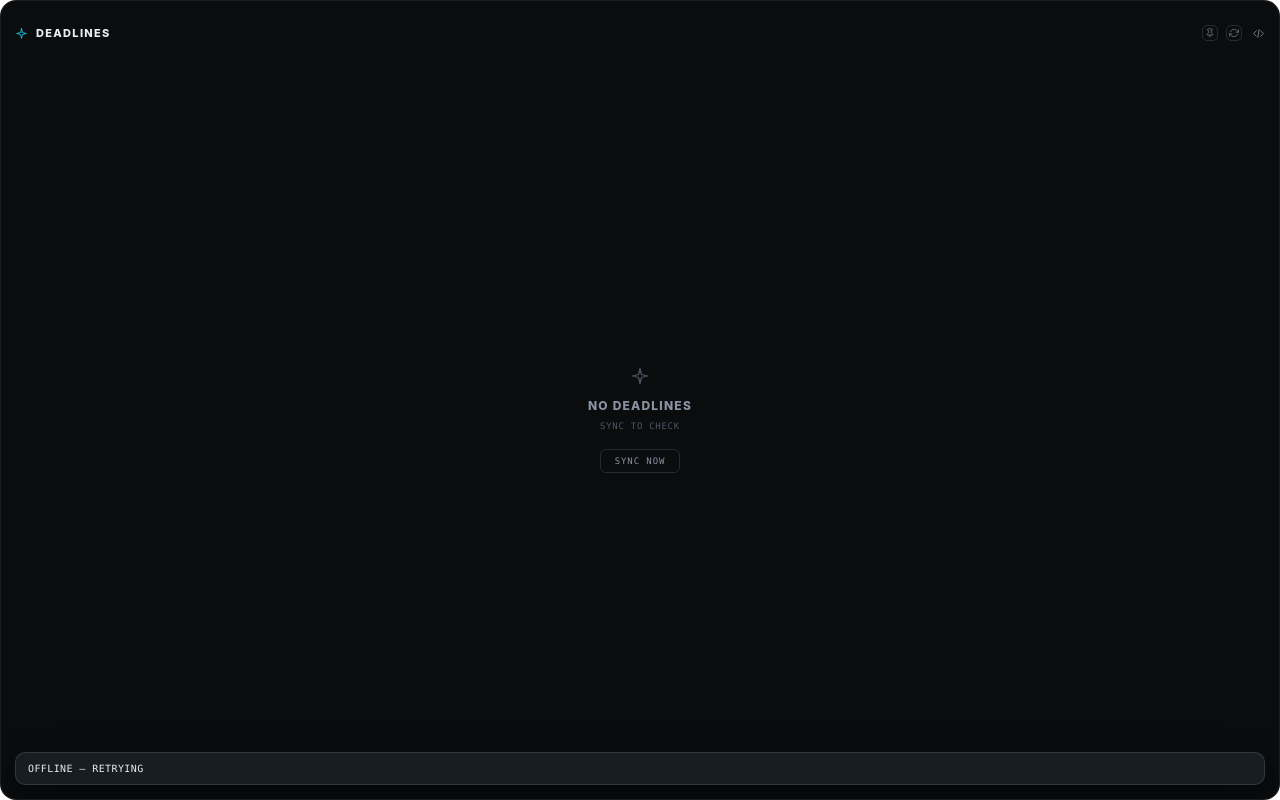
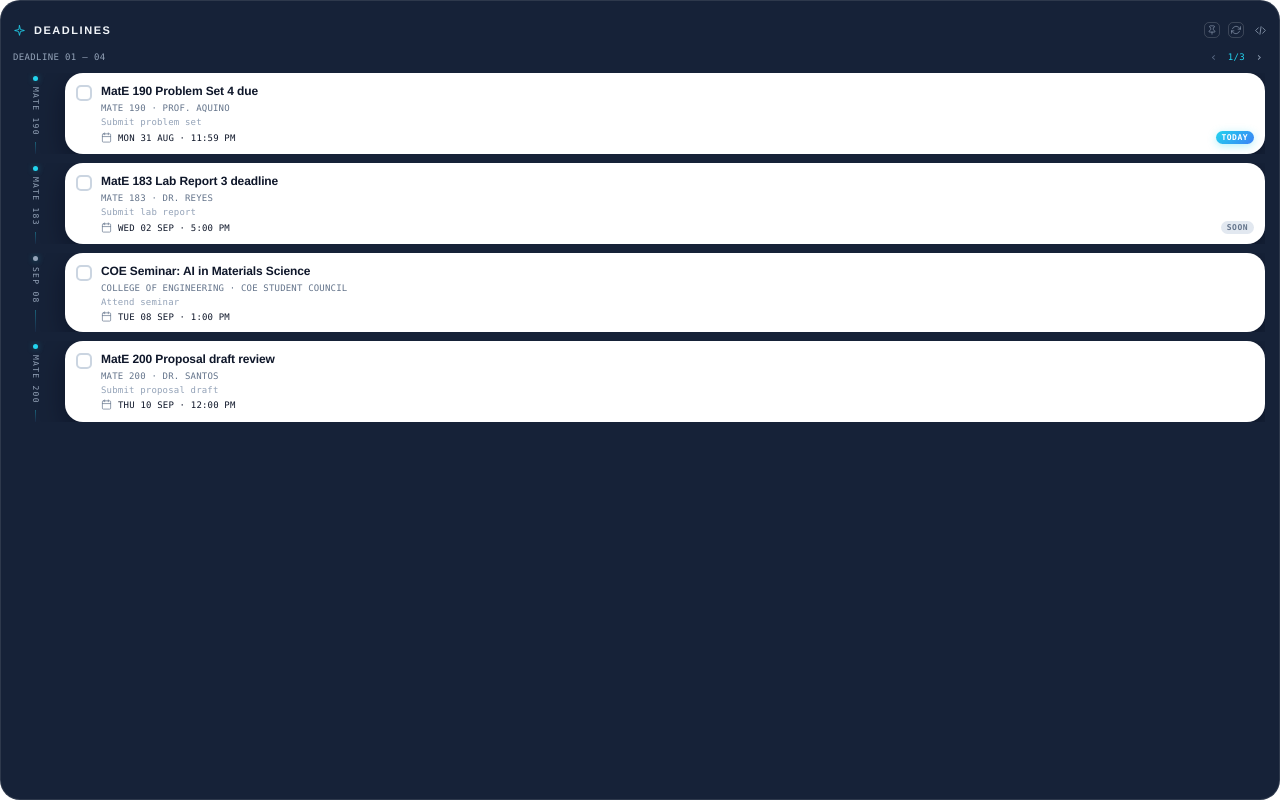
Before and after one commit to Aljeu/deadline-widget, a React (Vite) app in the folder frontend/: page / in a window 1280 px wide. Built offline with nearby package versions, Linux system fonts and the light colour scheme; no server answers.

Commit message:
Bento redesign: cobalt canvas #162238, pure-white bento cards, split-axis timeline rail (course/date vertical), 360×520 window, mock-data fallback with API adapter, updated DESIGN.md

```diff
--- a/frontend/src/App.jsx
+++ b/frontend/src/App.jsx
@@ -1,19 +1,50 @@
-// App.jsx — orchestrator: load cards, paginate, check with undo, sync.
+// App.jsx — orchestrator: load cards (API → mock fallback), paginate, check with undo, sync.
 import React, { useCallback, useEffect, useMemo, useRef, useState } from 'react';
 import { AnimatePresence } from 'motion/react';
 import Header from './components/Header.jsx';
 import CardList, { PAGE_SIZE } from './components/CardList.jsx';
 import Toast from './components/Toast.jsx';
 import { StarIcon } from './components/icons.jsx';
+import { MOCK_CARDS } from './mockData.js';
 import * as api from './api.js';
 
-/** Same ordering the backend uses: deadline asc (nulls last), then created_at desc. */
+/**
+ * Adapter: backend card -> UI schema.
+ * Backend: { id, subject, course_code, sender, deadline_date, action_summary, status, created_at }
+ * UI:      { email_id, subject, category_type: COURSE|ANNOUNCEMENT, source, sender, deadline_date, action_summary }
+ */
+function mapApiCard(c) {
+  return {
+    email_id: String(c.id),
+    subject: c.subject,
+    category_type: c.course_code ? 'COURSE' : 'ANNOUNCEMENT',
+    source: c.course_code || 'College of Engineering',
+    sender: c.sender,
+    deadline_date: c.deadline_date || '',
+    action_summary: c.action_summary || '',
+  };
+}
+
+/** Real API when reachable (live deadlines); static mock data during pure-frontend dev. */
+async function loadCards() {
+  try {
+    const data = await api.getCards();
+    if (data && Array.isArray(data.cards) && data.cards.length > 0) {
+      return data.cards.map(mapApiCard);
+    }
+  } catch { /* backend down — fall through to mock */ }
+  return MOCK_CARDS;
+}
+
+/** Same ordering the backend uses: deadline asc (nulls/empty last), then email_id. */
 function sortCards(cards) {
   return [...cards].sort((a, b) => {
-    if (a.deadline_date === b.deadline_date) return String(b.created_at).localeCompare(String(a.created_at));
-    if (!a.deadline_date) return 1;
-    if (!b.deadline_date) return -1;
-    return String(a.deadline_date).localeCompare(String(b.deadline_date));
+    const da = a.deadline_date || '';
+    const db = b.deadline_date || '';
+    if (da === db) return String(a.email_id).localeCompare(String(b.email_id));
+    if (!da) return 1;
+    if (!db) return -1;
+    return da.localeCompare(db);
   });
 }
 
@@ -32,8 +63,8 @@ export default function App() {
 
   const load = useCallback(async () => {
     try {
-      const data = await api.getCards();
-      setCards(sortCards(data.cards || []));
+      const data = await loadCards();
+      setCards(sortCards(data));
     } catch {
       setToast({ kind: 'error', message: 'Offline — retrying' });
     }
@@ -68,17 +99,23 @@ export default function App() {
   }, [page, pageCount]);
 
   const handleCheck = useCallback(
-    async (id) => {
-      const idx = cards.findIndex((c) => c.id === id);
+    async (emailId) => {
+      const idx = cards.findIndex((c) => c.email_id === emailId);
       if (idx === -1) return;
       const removed = cards[idx];
-      setCards((prev) => prev.filter((c) => c.id !== id));
+      setCards((prev) => prev.filter((c) => c.email_id !== emailId));
       try {
-        const res = await api.checkCard(id);
-        rollbackRef.current = res.rollback_id;
-        setToast({ kind: 'cleared', message: 'Cleared', rollback_id: res.rollback_id });
+        // Mock items aren't in the backend — treat as instantly cleared with a
+        // client-side rollback; real items go through the API + rollback log.
+        const numericId = Number(emailId);
+        if (Number.isInteger(numericId) && numericId > 0) {
+          const res = await api.checkCard(numericId);
+          rollbackRef.current = res.rollback_id;
+        } else {
+          rollbackRef.current = `mock-${emailId}`;
+        }
+        setToast({ kind: 'cleared', message: 'Cleared', rollback_id: rollbackRef.current });
       } catch {
-        // Restore at the original position.
         setCards((prev) => {
           const next = [...prev];
           next.splice(Math.min(idx, next.length), 0, removed);
@@ -95,9 +132,17 @@ export default function App() {
     setToast(null);
     if (rollbackId == null) return;
     try {
-      const res = await api.undo(rollbackId);
-      if (res.ok && res.card) {
-        setCards((prev) => sortCards([...prev.filter((c) => c.id !== res.card.id), res.card]));
+      if (String(rollbackId).startsWith('mock-')) {
+        // Restore the mock card (look it up from the source list).
+        const emailId = String(rollbackId).replace('mock-', '');
+        const card = MOCK_CARDS.find((c) => c.email_id === emailId);
+        if (card) setCards((prev) => sortCards([...prev, card]));
+      } else {
+        const res = await api.undo(rollbackId);
+        if (res.ok && res.card) {
+          const restored = mapApiCard(res.card);
+          setCards((prev) => sortCards([...prev.filter((c) => c.email_id !== restored.email_id), restored]));
+        }
       }
     } catch {
       setToast({ kind: 'error', message: 'Undo failed' });
--- a/frontend/src/components/Card.jsx
+++ b/frontend/src/components/Card.jsx
@@ -1,5 +1,5 @@
-// Card.jsx — deadline card: checkbox (strikethrough + collapse), subject, meta,
-// action, deadline with urgency tag.
+// Card.jsx — floating pure-white bento card: checkbox (strikethrough + collapse),
+// subject, sender, action, deadline with urgency tag.
 import React, { useRef, useState } from 'react';
 import { motion } from 'motion/react';
 import { CalendarIcon, CheckIcon } from './icons.jsx';
@@ -49,23 +49,22 @@ function senderName(sender) {
   return (m ? m[1] : sender).trim();
 }
 
-export default function Card({ card, onCheck }) {
+export default function Card({ item, onCheck }) {
   const [checked, setChecked] = useState(false);
   const timer = useRef(null);
 
-  const deadline = formatDeadline(card.deadline_date);
-  const urgency = urgencyOf(card.deadline_date);
-  const action = card.action_summary && !/no action/i.test(card.action_summary) ? card.action_summary : null;
+  const deadline = formatDeadline(item.deadline_date);
+  const urgency = urgencyOf(item.deadline_date);
+  const action = item.action_summary && !/no action/i.test(item.action_summary) ? item.action_summary : null;
 
   const handleCheck = () => {
     if (checked) return;
     setChecked(true);
     // Strikethrough runs (0.22s); collapse + removal happen after 320ms.
-    timer.current = setTimeout(() => onCheck(card.id), 320);
+    timer.current = setTimeout(() => onCheck(item.email_id), 320);
   };
 
-  // Safety: if the card was removed by an external reload while the timer
-  // is pending, don't fire onCheck for a card that no longer exists.
+  // Safety: clear the pending timer if the card unmounts early.
   React.useEffect(() => () => clearTimeout(timer.current), []);
 
   return (
@@ -90,7 +89,7 @@ export default function Card({ card, onCheck }) {
 
       <div className="card-body">
         <div className={`card-subject${checked ? ' struck' : ''}`}>
-          {card.subject}
+          {item.subject}
           {checked && (
             <motion.span
               className="card-strikethrough"
@@ -103,8 +102,8 @@ export default function Card({ card, onCheck }) {
         </div>
 
         <div className="card-meta">
-          {card.course_code || '—'}
-          {card.sender ? ` · ${senderName(card.sender)}` : ''}
+          {item.source}
+          {item.sender ? ` · ${senderName(item.sender)}` : ''}
         </div>
 
         {action && <div className="card-action">{action}</div>}
--- a/frontend/src/components/CardList.jsx
+++ b/frontend/src/components/CardList.jsx
@@ -1,5 +1,6 @@
-// CardList.jsx — pagination row (range + chevrons + indicator) and the
-// direction-aware sliding page of cards.
+// CardList.jsx — split-axis timeline: left rail (course code / absolute date,
+// vertical), right column of floating white bento cards. Direction-aware
+// slide pagination + range/chevron indicator.
 import React from 'react';
 import { motion, AnimatePresence } from 'motion/react';
 import Card from './Card.jsx';
@@ -19,6 +20,22 @@ const cardExit = {
   marginBottom: 0,
   transition: { duration: 0.25, ease: EASE },
 };
+
+const MONTHS = ['JAN', 'FEB', 'MAR', 'APR', 'MAY', 'JUN', 'JUL', 'AUG', 'SEP', 'OCT', 'NOV', 'DEC'];
+
+/** '2026-09-04 09:00' -> 'SEP 04' for the rail's absolute date. */
+function railDate(s) {
+  if (!s) return null;
+  const m = s.match(/^(\d{4})-(\d{2})-(\d{2})/);
+  if (!m) return null;
+  return `${MONTHS[Number(m[2]) - 1]} ${m[3]}`;
+}
+
+/** Left-rail label: course code for COURSE items, absolute date for ANNOUNCEMENTs. */
+function railLabel(item) {
+  if (item.category_type === 'COURSE') return item.source || item.subject;
+  return railDate(item.deadline_date) || item.source || 'EVENT';
+}
 
 export default function CardList({ cards, dir, onCheck, onNavigate, page, pageCount, total }) {
   const from = page * PAGE_SIZE + 1;
@@ -70,14 +87,16 @@ export default function CardList({ cards, dir, onCheck, onNavigate, page, pageCo
             transition={{ duration: 0.35, ease: EASE }}
           >
             <AnimatePresence initial={false}>
-              {cards.map((card) => (
-                <motion.div
-                  key={card.id}
-                  layout
-                  exit={cardExit}
-                  style={{ overflow: 'hidden' }}
-                >
-                  <Card card={card} onCheck={onCheck} />
+              {cards.map((item) => (
+                <motion.div key={item.email_id} layout exit={cardExit} style={{ overflow: 'hidden' }}>
+                  <div className="tl-row">
+                    <div className="tl-rail">
+                      <span className={`rail-dot${item.category_type === 'COURSE' ? ' course' : ''}`} />
+                      <span className="rail-label">{railLabel(item)}</span>
+                      <span className="rail-line" />
+                    </div>
+                    <Card item={item} onCheck={onCheck} />
+                  </div>
                 </motion.div>
               ))}
             </AnimatePresence>
--- /dev/null
+++ b/frontend/src/mockData.js
@@ -0,0 +1,88 @@
+// mockData.js — static dev data (backend schema adapter lives in App.jsx).
+// Schema: { email_id, subject, category_type: COURSE|ANNOUNCEMENT, source, sender,
+//           deadline_date: "YYYY-MM-DD HH:mm", action_summary }
+// 9 items → 3 pages at 4/page. Dates are set relative to Sep 1, 2026.
+
+export const MOCK_CARDS = [
+  {
+    email_id: 'mock-1',
+    subject: 'MatE 190 Problem Set 4 due',
+    category_type: 'COURSE',
+    source: 'MatE 190',
+    sender: 'Prof. Aquino <aquino@up.edu.ph>',
+    deadline_date: '2026-08-31 23:59',
+    action_summary: 'Submit problem set',
+  },
+  {
+    email_id: 'mock-2',
+    subject: 'MatE 183 Lab Report 3 deadline',
+    category_type: 'COURSE',
+    source: 'MatE 183',
+    sender: 'Dr. Reyes <reyes@up.edu.ph>',
+    deadline_date: '2026-09-02 17:00',
+    action_summary: 'Submit lab report',
+  },
+  {
+    email_id: 'mock-3',
+    subject: 'COE Seminar: AI in Materials Science',
+    category_type: 'ANNOUNCEMENT',
+    source: 'College of Engineering',
+    sender: 'COE Student Council <coe.sc@up.edu.ph>',
+    deadline_date: '2026-09-08 13:00',
+    action_summary: 'Attend seminar',
+  },
+  {
+    email_id: 'mock-4',
+    subject: 'MatE 200 Proposal draft review',
+    category_type: 'COURSE',
+    source: 'MatE 200',
+    sender: 'Dr. Santos <santos@up.edu.ph>',
+    deadline_date: '2026-09-10 12:00',
+    action_summary: 'Submit proposal draft',
+  },
+  {
+    email_id: 'mock-5',
+    subject: 'MatE 190 Quiz 4 announcement',
+    category_type: 'COURSE',
+    source: 'MatE 190',
+    sender: 'Dept of Materials Engineering <mate@up.edu.ph>',
+    deadline_date: '2026-09-12 09:00',
+    action_summary: 'Prepare for quiz',
+  },
+  {
+    email_id: 'mock-6',
+    subject: 'Library Workshop: Citation Tools',
+    category_type: 'ANNOUNCEMENT',
+    source: 'UP Main Library',
+    sender: 'University Library <library@up.edu.ph>',
+    deadline_date: '2026-09-15 10:00',
+    action_summary: 'RSVP to workshop',
+  },
+  {
+    email_id: 'mock-7',
+    subject: 'MatE 183 Homework 6 assigned',
+    category_type: 'COURSE',
+    source: 'MatE 183',
+    sender: 'Prof. Dela Cruz <delacruz@up.edu.ph>',
+    deadline_date: '2026-09-18 23:59',
+    action_summary: 'Submit homework',
+  },
+  {
+    email_id: 'mock-8',
+    subject: 'DOST Scholarship Renewal notice',
+    category_type: 'ANNOUNCEMENT',
+    source: 'DOST-SEI',
+    sender: 'DOST Scholarship Office <dost.sei@dost.gov.ph>',
+    deadline_date: '2026-09-22 17:00',
+    action_summary: 'Prepare documents',
+  },
+  {
+    email_id: 'mock-9',
+    subject: 'MatE 200 Final report outline',
+    category_type: 'COURSE',
+    source: 'MatE 200',
+    sender: 'Dr. Santos <santos@up.edu.ph>',
+    deadline_date: '2026-09-25 23:59',
+    action_summary: 'Submit outline',
+  },
+];
--- a/frontend/src/styles.css
+++ b/frontend/src/styles.css
@@ -1,26 +1,30 @@
-/* styles.css — Deadline Widget: "Digital Concrete" design system.
-   Contract with the components (class vocabulary defined in the frontend task). */
+/* styles.css — Deadline Widget: "Digital Concrete × Warm Soft-Modernist Bento".
+   Deep cobalt-charcoal canvas, pure-white floating bento cards, split-axis
+   timeline rail, cyan→blue electric accents. */
 
 :root {
-  --bg: #0A0C0E;
-  --surface: #12151A;
-  --surface-2: #181C23;
-  --border: rgba(255, 255, 255, 0.06);
-  --border-strong: rgba(255, 255, 255, 0.12);
-  --text: #E9EDF2;
-  --muted: #8A93A2;
-  --faint: #4E5763;
+  --bg: #162238;            /* cobalt-charcoal canvas */
+  --surface: #FFFFFF;       /* floating bento cards */
+  --surface-2: #F1F5F9;     /* card hover */
+  --border: rgba(255, 255, 255, 0.08);
+  --border-strong: rgba(255, 255, 255, 0.16);
+  --text: #F1F5F9;          /* on-canvas text */
+  --muted: #94A3B8;         /* on-canvas secondary */
+  --faint: #5B6B85;         /* on-canvas hints */
+  --ink: #0F172A;           /* on-card text */
+  --slate: #64748B;         /* on-card secondary */
+  --slate-soft: #94A3B8;    /* on-card faint */
   --cyan: #22D3EE;
   --blue: #3B82F6;
   --accent-grad: linear-gradient(135deg, #22D3EE, #3B82F6);
-  --accent-soft: rgba(34, 211, 238, 0.10);
+  --accent-soft: rgba(34, 211, 238, 0.14);
   --danger: #F87171;
 
-  --sans: -apple-system, BlinkMacSystemFont, "SF Pro Display", "Segoe UI", Roboto, sans-serif;
+  --sans: "Avenir Next", "Helvetica Neue", -apple-system, BlinkMacSystemFont, sans-serif;
   --mono: "SF Mono", "JetBrains Mono", Menlo, Consolas, monospace;
 
-  --radius: 16px;
-  --card-radius: 10px;
+  --radius: 20px;
+  --card-radius: 18px;
 }
 
 * {
@@ -58,10 +62,10 @@ body {
   border-radius: var(--radius);
   overflow: hidden;
   background: var(--bg);
-  border: 1px solid rgba(255, 255, 255, 0.07);
+  border: 1px solid rgba(255, 255, 255, 0.10);
   display: flex;
   flex-direction: column;
-  padding: 14px 14px 12px;
+  padding: 12px 12px 10px;
 }
 
 /* ------------------------------------------------ header / drag region */
@@ -70,15 +74,15 @@ body {
   display: flex;
   align-items: center;
   gap: 8px;
-  height: 36px;
-  flex: 0 0 36px;
+  height: 34px;
+  flex: 0 0 34px;
   -webkit-app-region: drag;
 }
 
 .header .title {
   font-weight: 800;
   font-size: 11px;
-  letter-spacing: 0.12em;
+  letter-spacing: 0.14em;
   text-transform: uppercase;
   color: var(--text);
   flex: 1;
@@ -96,39 +100,8 @@ body {
   margin-left: 2px;
 }
 
+.pin-toggle,
 .sync-toggle {
-  -webkit-app-region: no-drag;
-  width: 16px;
-  height: 16px;
-  border: 1px solid var(--border-strong);
-  border-radius: 5px;
-  background: transparent;
-  display: flex;
-  align-items: center;
-  justify-content: center;
-  cursor: pointer;
-  transition: all 150ms ease;
-  padding: 0;
-}
-
-.sync-toggle:hover {
-  border-color: rgba(34, 211, 238, 0.55);
-  background: var(--accent-soft);
-}
-
-.sync-toggle.active {
-  background: var(--accent-grad);
-  border-color: transparent;
-  box-shadow: 0 0 12px rgba(34, 211, 238, 0.45);
-}
-
-.sync-toggle .sync-glyph {
-  color: var(--muted);
-  transition: color 150ms ease;
-}
-
-/* ---- pin / always-on-top toggle ---- */
-.pin-toggle {
   -webkit-app-region: no-drag;
   width: 16px;
   height: 16px;
@@ -143,18 +116,21 @@ body {
   transition: all 150ms ease;
 }
 
-.pin-toggle:hover {
+.pin-toggle:hover,
+.sync-toggle:hover {
   border-color: rgba(34, 211, 238, 0.55);
   background: var(--accent-soft);
 }
 
-.pin-toggle.pinned {
+.pin-toggle.pinned,
+.sync-toggle.active {
   background: var(--accent-grad);
   border-color: transparent;
   box-shadow: 0 0 12px rgba(34, 211, 238, 0.45);
 }
 
-.pin-glyph {
+.pin-glyph,
+.sync-glyph {
   color: var(--muted);
   display: flex;
   transition: color 150ms ease, transform 150ms ease;
@@ -164,10 +140,7 @@ body {
   transform: rotate(45deg);
 }
 
-.pin-toggle.pinned .pin-glyph {
-  color: #06121A;
-}
-
+.pin-toggle.pinned .pin-glyph,
 .sync-toggle.active .sync-glyph {
   color: #06121A;
 }
@@ -197,30 +170,18 @@ body {
   display: flex;
   align-items: center;
   justify-content: space-between;
-  height: 22px;
-  flex: 0 0 22px;
-  margin-bottom: 8px;
+  height: 20px;
+  flex: 0 0 20px;
+  margin-bottom: 6px;
 }
 
 .pagination-row .range {
   font-family: var(--mono);
-  font-size: 10px;
-  letter-spacing: 0.02em;
+  font-size: 9px;
+  letter-spacing: 0.04em;
   text-transform: uppercase;
   color: var(--muted);
   font-variant-numeric: tabular-nums;
-}
-
-.pagination-row .page-indicator {
-  font-family: var(--mono);
-  font-size: 10px;
-  letter-spacing: 0.04em;
-  color: var(--muted);
-  font-variant-numeric: tabular-nums;
-}
-
-.pagination-row .page-indicator.multi {
-  color: var(--cyan);
 }
 
 .page-controls {
@@ -262,13 +223,25 @@ body {
   cursor: default;
 }
 
-/* ------------------------------------------------ card list */
+.pagination-row .page-indicator {
+  font-family: var(--mono);
+  font-size: 9px;
+  letter-spacing: 0.04em;
+  color: var(--muted);
+  font-variant-numeric: tabular-nums;
+}
+
+.pagination-row .page-indicator.multi {
+  color: var(--cyan);
+}
+
+/* ------------------------------------------------ card list / timeline */
 
 .card-list {
   flex: 1;
   display: flex;
   flex-direction: column;
-  gap: 10px;
+  gap: 9px;
   overflow-y: auto;
   padding-right: 2px;
   min-height: 0;
@@ -277,7 +250,7 @@ body {
 .card-page {
   display: flex;
   flex-direction: column;
-  gap: 10px;
+  gap: 9px;
 }
 
 .card-list::-webkit-scrollbar {
@@ -293,23 +266,75 @@ body {
   background: transparent;
 }
 
-/* ------------------------------------------------ card */
+/* split-axis timeline row: fixed left rail + floating card */
+.tl-row {
+  display: flex;
+  gap: 8px;
+}
+
+.tl-rail {
+  width: 44px;
+  flex: 0 0 44px;
+  display: flex;
+  flex-direction: column;
+  align-items: center;
+  padding-top: 3px;
+}
+
+.rail-dot {
+  width: 5px;
+  height: 5px;
+  border-radius: 50%;
+  background: var(--muted);
+  box-shadow: 0 0 6px rgba(34, 211, 238, 0.35);
+  flex: 0 0 auto;
+  margin-bottom: 6px;
+}
+
+.rail-dot.course {
+  background: var(--cyan);
+}
+
+.rail-label {
+  font-family: var(--mono);
+  font-size: 8px;
+  letter-spacing: 0.16em;
+  text-transform: uppercase;
+  color: var(--muted);
+  writing-mode: vertical-rl;
+  max-height: 64px;
+  overflow: hidden;
+  text-overflow: ellipsis;
+  white-space: nowrap;
+}
+
+.rail-line {
+  flex: 1;
+  width: 1px;
+  min-height: 12px;
+  margin-top: 6px;
+  background: linear-gradient(to bottom, rgba(34, 211, 238, 0.35), rgba(59, 130, 246, 0.06));
+}
+
+/* ------------------------------------------------ white bento card */
 
 .card {
+  flex: 1;
+  min-width: 0;
   display: flex;
-  gap: 10px;
-  padding: 12px;
+  gap: 9px;
+  padding: 11px 11px 10px;
   background: var(--surface);
-  border: 1px solid var(--border);
   border-radius: var(--card-radius);
-  transition: border-color 150ms ease, background 150ms ease, transform 150ms ease;
-  flex: 0 0 auto;
+  box-shadow: 0 8px 24px rgba(2, 6, 23, 0.45);
+  transition: background 150ms ease, transform 150ms ease, box-shadow 150ms ease;
+  cursor: pointer;
 }
 
 .card:hover {
   background: var(--surface-2);
-  border-color: var(--border-strong);
   transform: translateY(-1px);
+  box-shadow: 0 10px 28px rgba(2, 6, 23, 0.55);
 }
 
 .card-check {
@@ -318,8 +343,8 @@ body {
   height: 16px;
   flex: 0 0 16px;
   margin-top: 1px;
-  border: 2px solid var(--border-strong);
-  border-radius: 4px;
+  border: 2px solid #CBD5E1;
+  border-radius: 5px;
   background: transparent;
   display: flex;
   align-items: center;
@@ -330,7 +355,7 @@ body {
 }
 
 .card-check:hover {
-  border-color: var(--cyan);
+  border-color: var(--blue);
 }
 
 .card-check.checked {
@@ -349,17 +374,17 @@ body {
   min-width: 0;
   display: flex;
   flex-direction: column;
-  gap: 5px;
+  gap: 4px;
 }
 
 .card-subject {
   position: relative;
   display: inline-block;
   font-weight: 800;
-  font-size: 13px;
+  font-size: 12px;
   line-height: 1.25;
-  letter-spacing: -0.02em;
-  color: var(--text);
+  letter-spacing: -0.01em;
+  color: var(--ink);
   overflow: hidden;
   display: -webkit-box;
   -webkit-line-clamp: 2;
@@ -368,26 +393,26 @@ body {
 }
 
 .card-subject.struck {
-  color: var(--faint);
+  color: var(--slate-soft);
 }
 
 .card-strikethrough {
   position: absolute;
   left: 0;
   top: 50%;
-  height: 1px;
-  background: var(--cyan);
+  height: 1.5px;
+  background: var(--blue);
   transform-origin: left center;
-  box-shadow: 0 0 6px rgba(34, 211, 238, 0.5);
+  box-shadow: 0 0 6px rgba(59, 130, 246, 0.4);
   pointer-events: none;
 }
 
 .card-meta {
   font-family: var(--mono);
-  font-size: 10px;
+  font-size: 9px;
   letter-spacing: 0.02em;
   text-transform: uppercase;
-  color: var(--muted);
+  color: var(--slate);
   white-space: nowrap;
   overflow: hidden;
   text-overflow: ellipsis;
@@ -396,9 +421,9 @@ body {
 
 .card-action {
   font-family: var(--mono);
-  font-size: 10px;
+  font-size: 9px;
   letter-spacing: 0.02em;
-  color: var(--faint);
+  color: var(--slate-soft);
   white-space: nowrap;
   overflow: hidden;
   text-overflow: ellipsis;
@@ -409,83 +434,83 @@ body {
   align-items: center;
   gap: 6px;
   font-family: var(--mono);
-  font-size: 10px;
+  font-size: 9px;
   letter-spacing: 0.02em;
   text-transform: uppercase;
-  color: var(--text);
+  color: var(--ink);
   font-variant-numeric: tabular-nums;
 }
 
 .card-deadline .cal {
-  color: var(--muted);
+  color: var(--slate);
   display: flex;
   flex: 0 0 auto;
 }
 
 .card-deadline .no-date {
-  color: var(--faint);
+  color: var(--slate-soft);
 }
 
 .card-deadline .tag {
   margin-left: auto;
   font-family: var(--mono);
-  font-size: 9px;
+  font-size: 8px;
   letter-spacing: 0.06em;
   padding: 2px 6px;
-  border-radius: 4px;
+  border-radius: 999px;
   text-transform: uppercase;
   white-space: nowrap;
+  font-weight: 600;
 }
 
 .tag-accent {
-  background: var(--accent-soft);
-  color: var(--cyan);
-  border: 1px solid rgba(34, 211, 238, 0.25);
+  background: var(--accent-grad);
+  color: #FFFFFF;
+  box-shadow: 0 2px 8px rgba(34, 211, 238, 0.35);
 }
 
 .tag-muted {
-  background: rgba(255, 255, 255, 0.05);
-  color: var(--muted);
-  border: 1px solid var(--border);
+  background: #E2E8F0;
+  color: var(--slate);
 }
 
-/* ------------------------------------------------ toast */
+/* ------------------------------------------------ toast (white bento pop) */
 
 .toast {
   position: absolute;
-  left: 14px;
-  right: 14px;
-  bottom: 14px;
+  left: 12px;
+  right: 12px;
+  bottom: 12px;
   z-index: 50;
   display: flex;
   align-items: center;
   gap: 10px;
-  background: var(--surface-2);
-  border: 1px solid var(--border-strong);
-  border-radius: 10px;
+  background: #FFFFFF;
+  border-radius: 14px;
   padding: 10px 12px;
-  box-shadow: 0 12px 32px rgba(0, 0, 0, 0.55);
+  box-shadow: 0 16px 40px rgba(2, 6, 23, 0.6);
 }
 
 .toast .toast-msg {
   font-family: var(--mono);
-  font-size: 10px;
-  letter-spacing: 0.04em;
+  font-size: 9px;
+  letter-spacing: 0.05em;
   text-transform: uppercase;
-  color: var(--text);
+  color: var(--ink);
   flex: 1;
   white-space: nowrap;
   overflow: hidden;
   text-overflow: ellipsis;
+  font-weight: 600;
 }
 
 .toast-undo {
   -webkit-app-region: no-drag;
   font-family: var(--mono);
-  font-size: 10px;
-  letter-spacing: 0.06em;
-  font-weight: 600;
-  color: var(--cyan);
+  font-size: 9px;
+  letter-spacing: 0.08em;
+  font-weight: 700;
+  color: var(--blue);
   background: transparent;
   border: none;
   cursor: pointer;
@@ -520,7 +545,7 @@ body {
 .empty-state .empty-title {
   font-weight: 800;
   font-size: 12px;
-  letter-spacing: 0.10em;
+  letter-spacing: 0.12em;
   text-transform: uppercase;
   color: var(--muted);
 }
@@ -538,12 +563,12 @@ body {
   margin-top: 10px;
   font-family: var(--mono);
   font-size: 9px;
-  letter-spacing: 0.10em;
+  letter-spacing: 0.12em;
   text-transform: uppercase;
   color: var(--muted);
   background: transparent;
   border: 1px solid var(--border-strong);
-  border-radius: 6px;
+  border-radius: 999px;
   padding: 6px 14px;
   cursor: pointer;
   transition: all 150ms ease;
```
Also changed, not shown: frontend/electron/main.js (+5 -5 lines), 1 other file (tests, documents, lock files or other folders).
